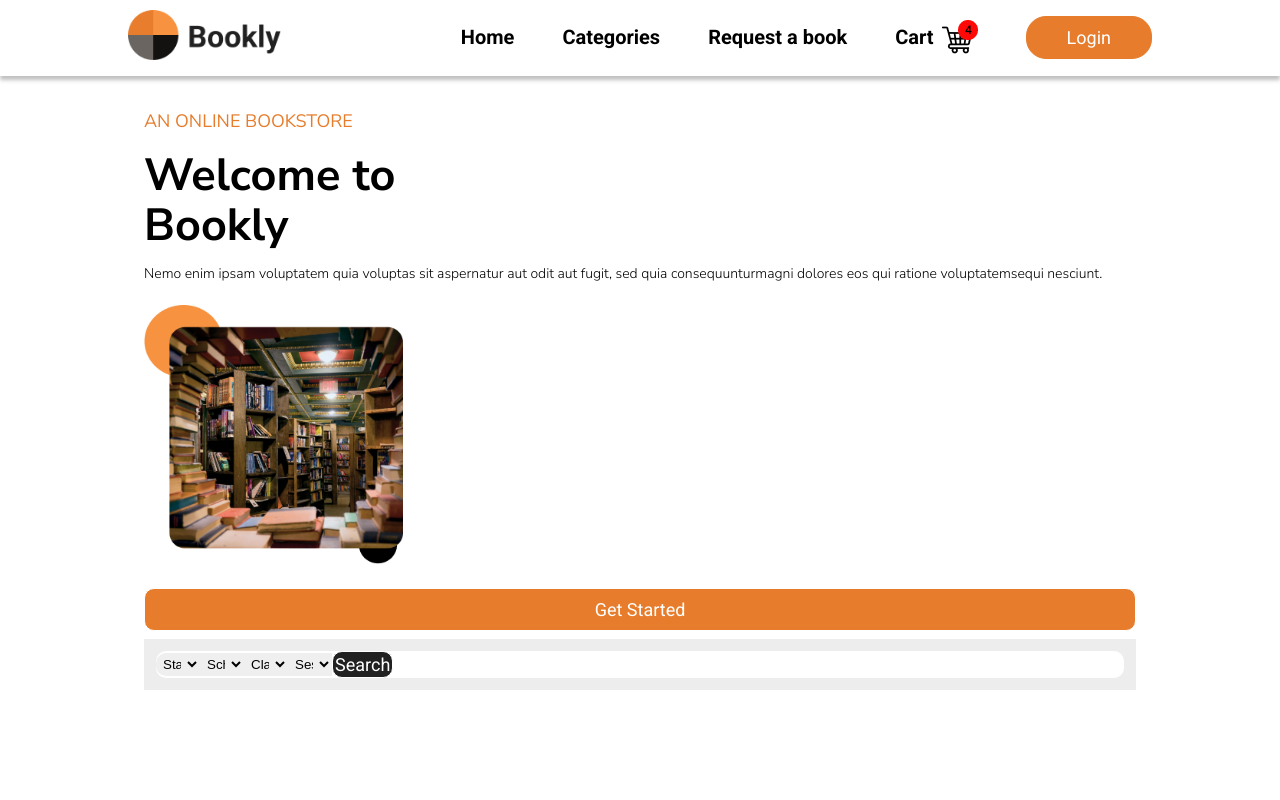
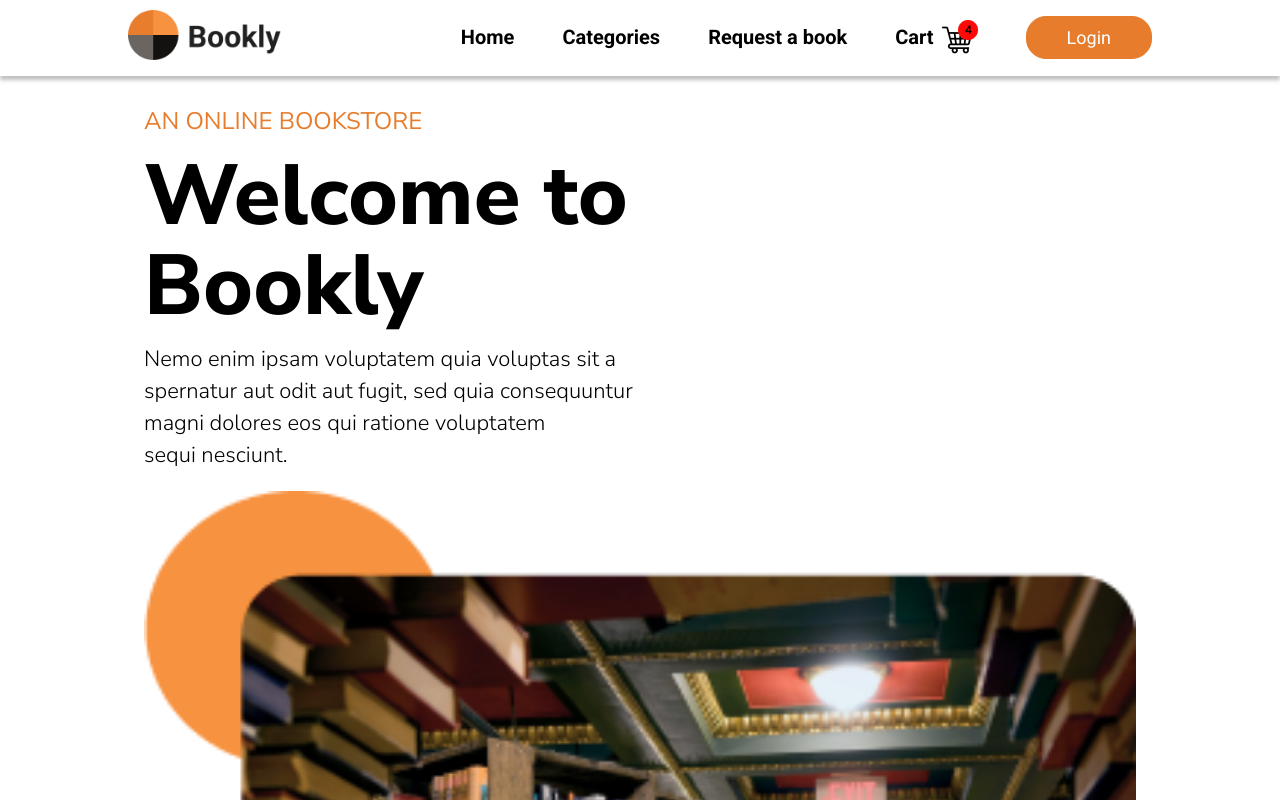
Before and after one commit to gift56/Bookly2.0, a React (Create React App) app: page / in a window 1280 px wide. Shown: the top 800 px of the page. Built offline with nearby package versions, Linux system fonts and the light colour scheme; the HTML template or start-up script is replaced by a standard one; a web font is replaced by a local one.

Commit message:
working on desktop

```diff
--- a/src/sass/Header.scss
+++ b/src/sass/Header.scss
@@ -1,9 +1,10 @@
 @import url("https://fonts.googleapis.com/css2?family=Nunito+Sans:wght@200;300;400;600;700;800;900&family=Roboto:wght@100;300;400;500;700;900&family=Sunflower:wght@300;500;700&display=swap");
 @import url("https://fonts.googleapis.com/css2?family=Nunito+Sans:wght@200;300;400;600;700;800;900&family=Roboto:wght@100;300;400;500;700;900&family=Sunflower:wght@300;500;700&display=swap");
 
+@import "./modules/varibles";
 @import "./modules/classes";
-@import "./modules/varibles";
 @import "./main.scss";
+
 header {
     border-bottom: 2px solid $white;
     box-shadow: 0px 4px 4px rgba(0, 0, 0, 0.25);
--- a/src/sass/Hero.scss
+++ b/src/sass/Hero.scss
@@ -19,6 +19,9 @@
             font-size: 18px;
             font-weight: 400;
             line-height: 59px;
+            @media screen and (min-width: 580px) {
+                font-size: 24px;
+            }
         }
         h2 {
             font-size: 45px;
@@ -28,6 +31,11 @@
             span {
                 display: block;
             }
+            @media screen and (min-width: 580px) {
+                font-size: 85px;
+                font-weight: 800;
+                line-height: 90px;
+            }
         }
         p {
             font-weight: 300;
@@ -35,6 +43,15 @@
             line-height: 22px;
             color: $black;
             margin: 12px 0;
+            span {
+                @media screen and (min-width: 400px) {
+                    display: block;
+                }
+            }
+            @media screen and (min-width: 580px) {
+                font-size: 22px;
+                line-height: 32px;
+            }
         }
     }
     .Image {
@@ -43,11 +60,28 @@
         img {
             width: 100%;
         }
+        @media screen and (min-width: 400px) {
+            width: 100%;
+        }
     }
     .selections {
         background-color: $optionBg;
         width: 100%;
         padding: 12px;
+        border-radius: 10px;
+        @media screen and (min-width: 580px) {
+            padding: 20px 20px;
+            .select {
+                .search {
+                    padding: 19px 36px !important;
+                }
+                select {
+                    padding: 19px !important;
+                    font-size: 18px !important;
+                    font-weight: 400;
+                }
+            }
+        }
         .select {
             display: flex;
             align-items: center;
@@ -62,9 +96,15 @@
                 padding: 3px;
                 border: none;
                 outline: none;
+                @media screen and (min-width: 330px) {
+                    width: 100%;
+                }
                 &:first-child {
                     border-top-left-radius: 10px;
                     border-bottom-left-radius: 10px;
+                }
+                option{
+                    padding: 1rem;
                 }
             }
         }
```
